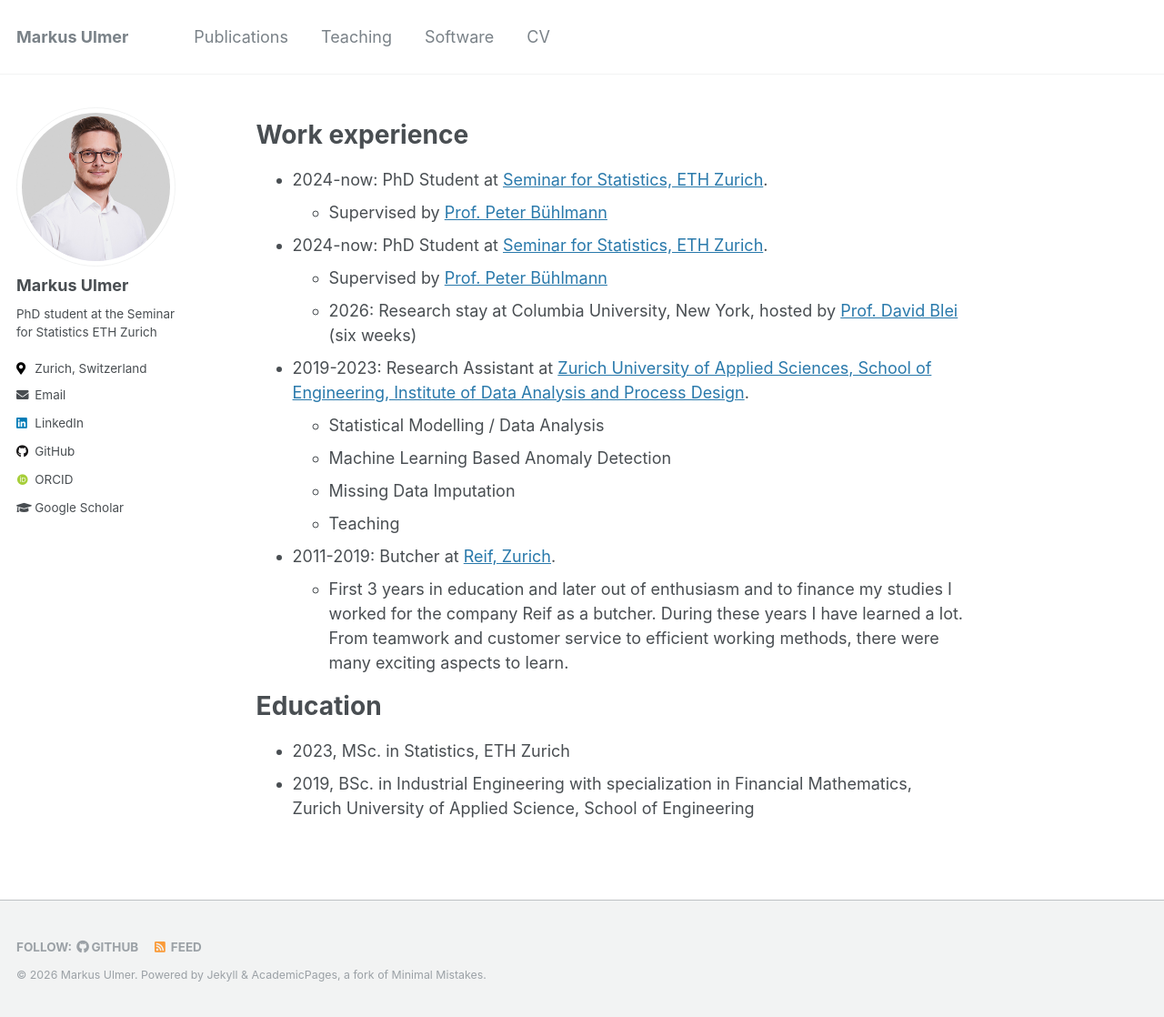
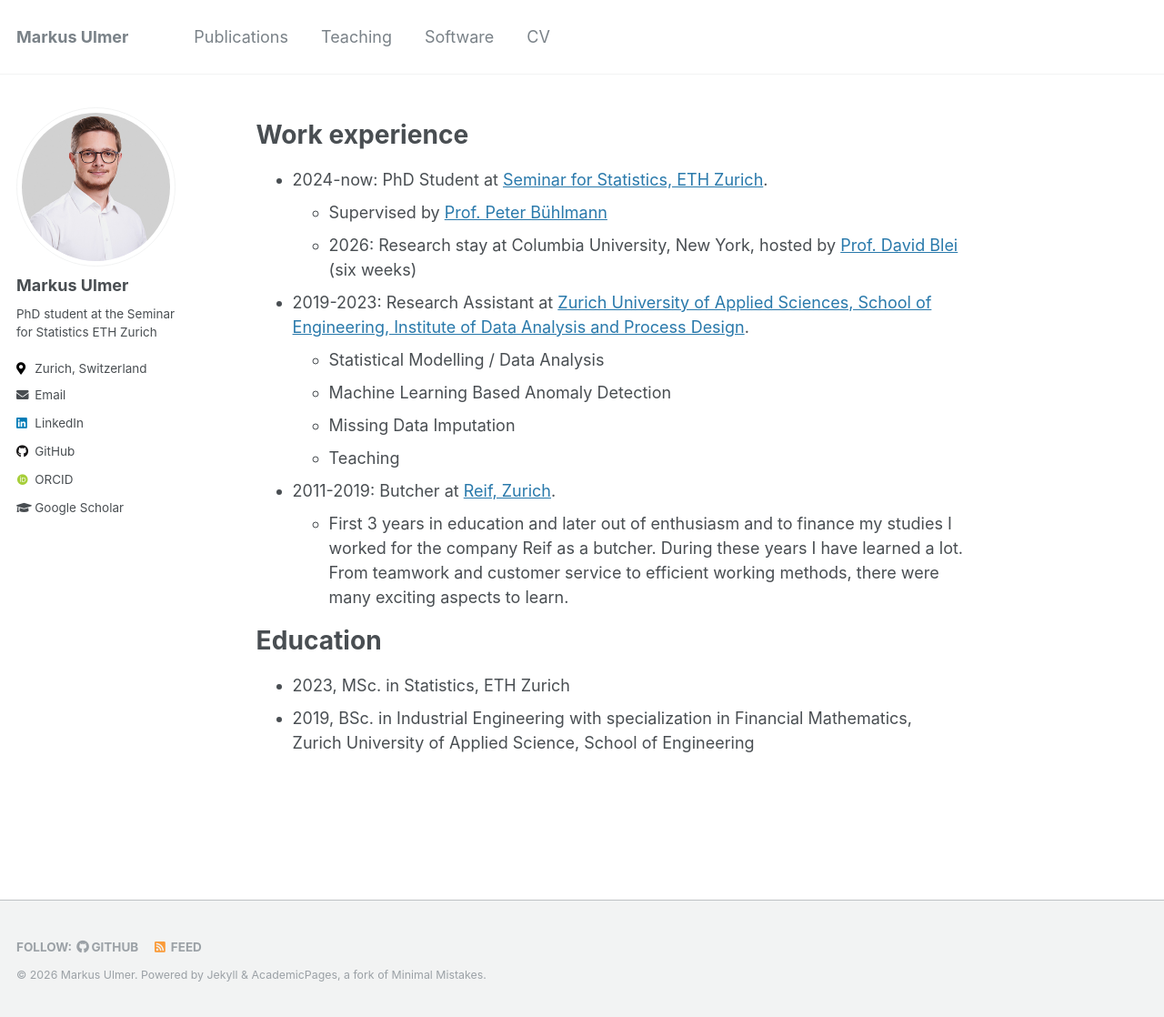
Before and after one commit to markusul/markusul.github.io, a Jekyll site: the page built from _pages/cv.md, in a window 1280 px wide and 1118 px high. Shown: the whole window at 91% size. Built offline with Jekyll 4.4.1, drawn with Linux system fonts in a browser that asks for light colours; some web fonts are replaced.

Commit message:
remove old text

```diff
--- a/_pages/cv.md
+++ b/_pages/cv.md
@@ -9,8 +9,6 @@ redirect_from:
 
 Work experience
 ======
-* 2024-now: PhD Student at [Seminar for Statistics, ETH Zurich](https://math.ethz.ch/sfs).
-  * Supervised by [Prof. Peter Bühlmann](https://people.math.ethz.ch/~peterbu/)
 
 * 2024-now: PhD Student at [Seminar for Statistics, ETH Zurich](https://math.ethz.ch/sfs).
   * Supervised by [Prof. Peter Bühlmann](https://people.math.ethz.ch/~peterbu/)
```
